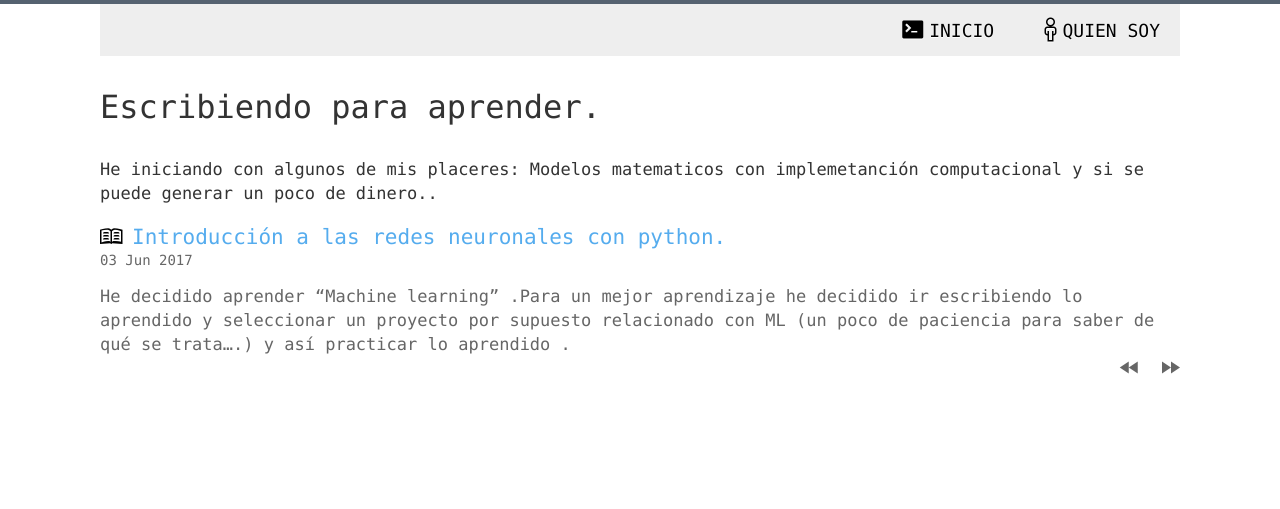
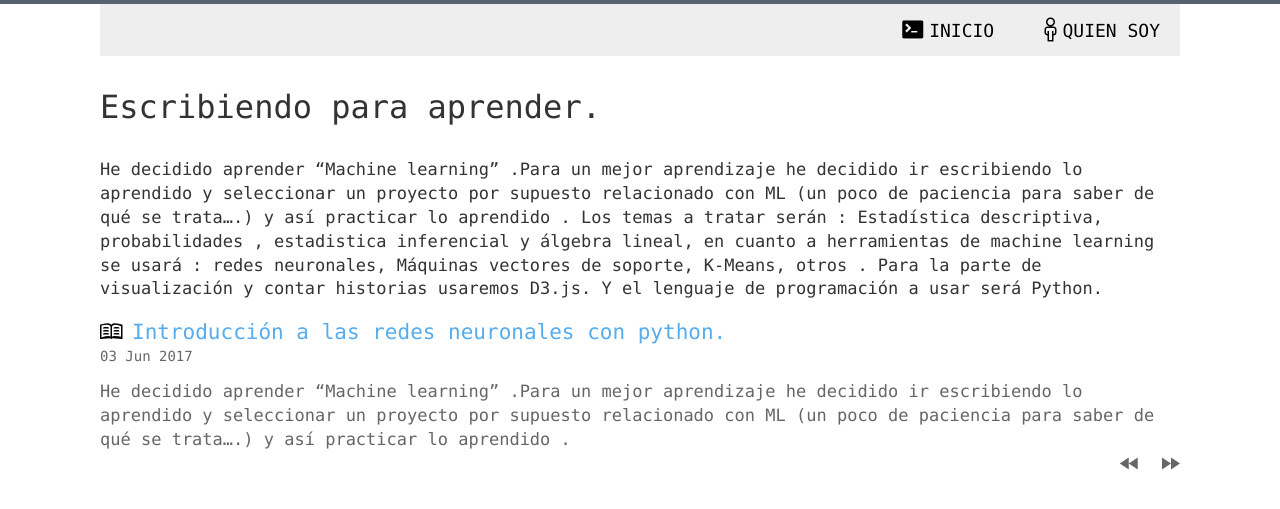
Before and after one commit to YuriAlberto/YuriAlberto.gitgub.io, a Jekyll site: the page built from index.html, in a window 1280 px wide. Shown: the top 509 px of the page. Built offline with Jekyll 4.4.1, drawn with Linux system fonts in a browser that asks for light colours; the list of posts is cut into pages by our own code.

Commit message:
Update _config.yml

```diff
--- a/_config.yml
+++ b/_config.yml
@@ -1,9 +1,13 @@
 name: Escribiendo para aprender.
 description: >
-    He iniciando con algunos de mis placeres: Modelos matematicos con implemetanción computacional y si se puede generar un poco de dinero..
+    He decidido aprender “Machine learning” .Para un mejor aprendizaje he decidido ir escribiendo lo aprendido y
+    seleccionar un proyecto por supuesto relacionado con ML (un poco de paciencia para saber de qué se trata….) y
+    así practicar lo aprendido . Los temas a tratar serán : Estadística descriptiva, probabilidades , estadistica inferencial
+    y álgebra lineal, en cuanto a herramientas de machine learning se usará : redes neuronales, Máquinas vectores de soporte,
+    K-Means, otros . Para la parte de visualización y contar historias usaremos D3.js. Y el lenguaje de programación a usar será Python.
 about: >
     Soy Yuri Alberto Bermudez nacido en Nuqui-Choco. Desarrollador full stack y estudiante de matematica de
-    la Universidad Nacional Sede Medellin.
+    la Universidad Nacional Sede Medellin. Si tienes algo que contarme, puedes escribirme a bermudezyuriaba[arroba].gmail.com
 
 url: "https://yurialberto.github.io"
 baseurl: "/white-paper"
@@ -20,7 +24,7 @@ disqus_shortname:
 owner:
   name:           yurialberto
   avatar:         ""
-  email:          ""
+  email:          "bermudezyuriaba@gmail.com"
   # Social networking links used in footer. Update and remove as you like.
   twitter:
   github:
```
